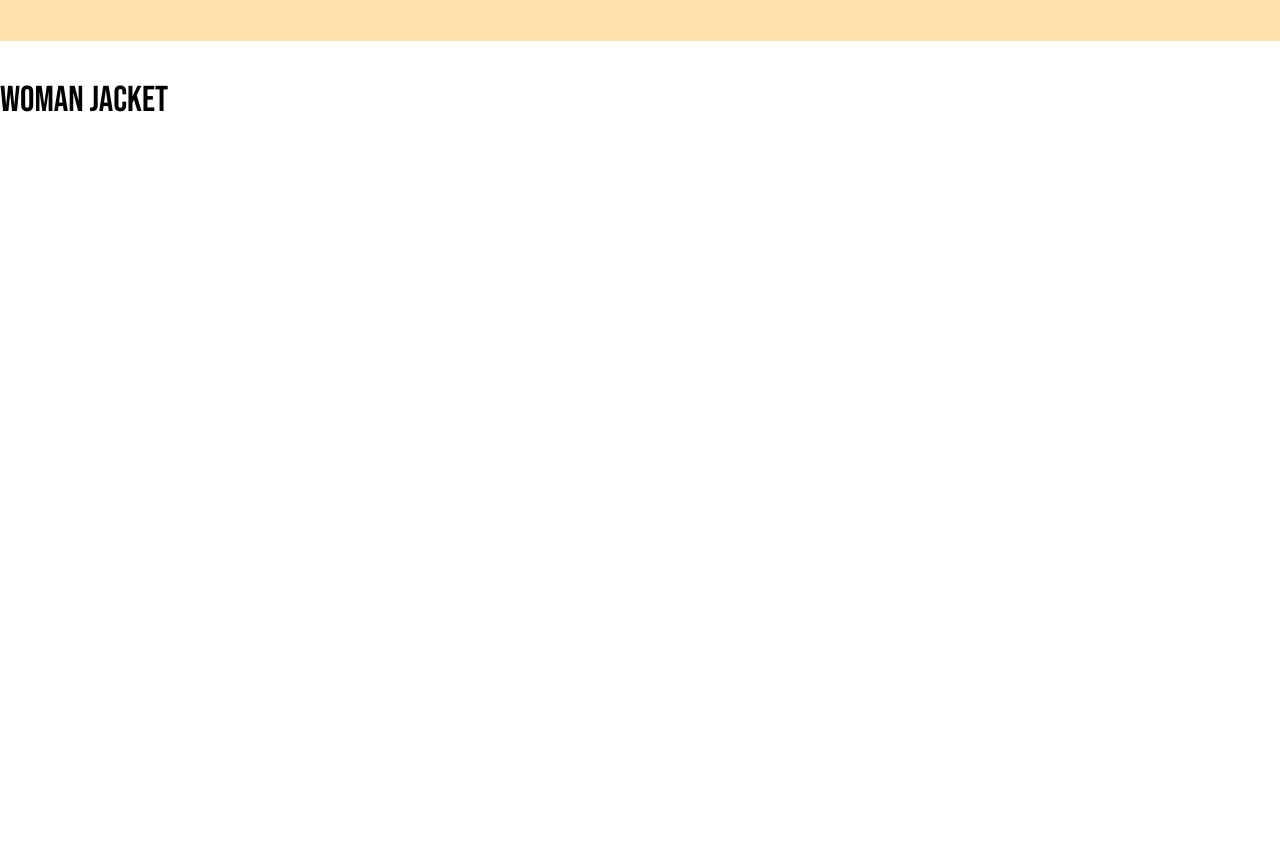
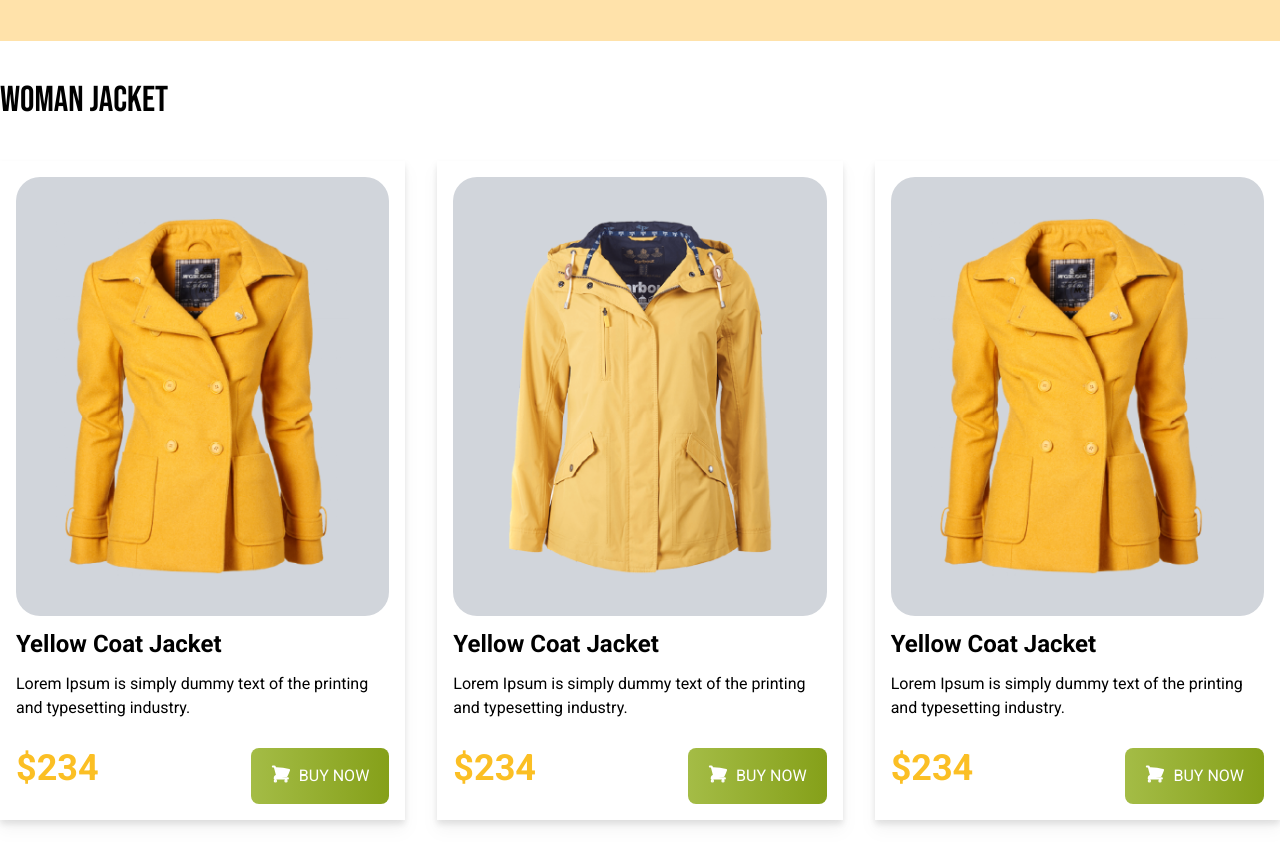
Before and after one commit to Anikcse18/Penguins_Fashion, a plain HTML site: page index.html in a window 1280 px wide. Shown: the part 534-1398 px from the top of the page. Before the commit the page ends 800 px from the top, so only its background shows below. Drawn offline with nearby package versions, Linux system fonts and the light colour scheme.

Commit message:
add jacekt cart

```diff
--- a/index.html
+++ b/index.html
@@ -28,7 +28,7 @@
     </style>
   </head>
   <body>
-    <header class="bg-[#FFE2AA] px-4  md:px-20 py-11">
+    <header class="bg-[#FFE2AA] px-4 md:px-20 py-11">
       <!-- navbar section -->
       <nav></nav>
 
@@ -78,18 +78,116 @@
     </header>
 
     <main class="py-10 max-w-7xl mx-auto">
-
       <!-- women jacket section -->
 
       <section>
         <h1 class="uppercase text-4xl bebas-neua">Woman Jacket</h1>
-        <div>
-          <div class="">
+        <!-- jacket-1 -->
+        <div class="grid grid-cols-3 gap-8 robato py-10">
+          <div class="space-y-3 drop-shadow-lg bg-white p-4">
+            <div class="bg-gray-300 rounded-3xl p-10">
+              <img src="images/jacket-1.png" alt="jacket" />
+            </div>
+            <h4 class="text-2xl font-bold">Yellow Coat Jacket</h4>
+            <p class="text-base">
+              Lorem Ipsum is simply dummy text of the printing and typesetting
+              industry.
+            </p>
+            <div class="flex justify-between items-center">
+              <h1 class="text-4xl font-black text-amber-400">$234</h1>
+              <button
+                class="uppercase font-medium text-white py-4 px-5 mt-4 rounded-lg bg-gradient-to-r from-[#A4BC46] to-[#85A019] flex"
+              >
+                <svg
+                  xmlns="http://www.w3.org/2000/svg"
+                  fill="white"
+                  viewBox="0 0 24 24"
+                  stroke-width="2.5"
+                  stroke="currentColor"
+                  class="w-5 h-5"
+                >
+                  <path
+                    stroke-linecap="round"
+                    stroke-linejoin="round"
+                    d="M2.25 3h1.386c.51 0 .955.343 1.087.835l.383 1.437M7.5 14.25a3 3 0 00-3 3h15.75m-12.75-3h11.218c1.121-2.3 2.1-4.684 2.924-7.138a60.114 60.114 0 00-16.536-1.84M7.5 14.25L5.106 5.272M6 20.25a.75.75 0 11-1.5 0 .75.75 0 011.5 0zm12.75 0a.75.75 0 11-1.5 0 .75.75 0 011.5 0z"
+                  />
+                </svg>
 
+                <span class="pl-2">Buy Now</span>
+              </button>
+            </div>
+          </div>
+
+          <!-- jacket-2 -->
+          <div class="space-y-3 drop-shadow-lg bg-white p-4">
+            <div class="bg-gray-300 rounded-3xl p-10">
+              <img src="images/jacket-2.png" alt="jacket" />
+            </div>
+            <h4 class="text-2xl font-bold">Yellow Coat Jacket</h4>
+            <p class="text-base">
+              Lorem Ipsum is simply dummy text of the printing and typesetting
+              industry.
+            </p>
+            <div class="flex justify-between items-center">
+              <h1 class="text-4xl font-black text-amber-400">$234</h1>
+              <button
+                class="uppercase font-medium text-white py-4 px-5 mt-4 rounded-lg bg-gradient-to-r from-[#A4BC46] to-[#85A019] flex"
+              >
+                <svg
+                  xmlns="http://www.w3.org/2000/svg"
+                  fill="white"
+                  viewBox="0 0 24 24"
+                  stroke-width="2.5"
+                  stroke="currentColor"
+                  class="w-5 h-5"
+                >
+                  <path
+                    stroke-linecap="round"
+                    stroke-linejoin="round"
+                    d="M2.25 3h1.386c.51 0 .955.343 1.087.835l.383 1.437M7.5 14.25a3 3 0 00-3 3h15.75m-12.75-3h11.218c1.121-2.3 2.1-4.684 2.924-7.138a60.114 60.114 0 00-16.536-1.84M7.5 14.25L5.106 5.272M6 20.25a.75.75 0 11-1.5 0 .75.75 0 011.5 0zm12.75 0a.75.75 0 11-1.5 0 .75.75 0 011.5 0z"
+                  />
+                </svg>
+
+                <span class="pl-2">Buy Now</span>
+              </button>
+            </div>
+          </div>
+          <!-- jacket-3 -->
+          <div class="space-y-3 drop-shadow-lg bg-white p-4">
+            <div class="bg-gray-300 rounded-3xl p-10">
+              <img src="images/jacket-1.png" alt="jacket" />
+            </div>
+            <h4 class="text-2xl font-bold">Yellow Coat Jacket</h4>
+            <p class="text-base">
+              Lorem Ipsum is simply dummy text of the printing and typesetting
+              industry.
+            </p>
+            <div class="flex justify-between items-center">
+              <h1 class="text-4xl font-black text-amber-400">$234</h1>
+              <button
+                class="uppercase font-medium text-white py-4 px-5 mt-4 rounded-lg bg-gradient-to-r from-[#A4BC46] to-[#85A019] flex"
+              >
+                <svg
+                  xmlns="http://www.w3.org/2000/svg"
+                  fill="white"
+                  viewBox="0 0 24 24"
+                  stroke-width="2.5"
+                  stroke="currentColor"
+                  class="w-5 h-5"
+                >
+                  <path
+                    stroke-linecap="round"
+                    stroke-linejoin="round"
+                    d="M2.25 3h1.386c.51 0 .955.343 1.087.835l.383 1.437M7.5 14.25a3 3 0 00-3 3h15.75m-12.75-3h11.218c1.121-2.3 2.1-4.684 2.924-7.138a60.114 60.114 0 00-16.536-1.84M7.5 14.25L5.106 5.272M6 20.25a.75.75 0 11-1.5 0 .75.75 0 011.5 0zm12.75 0a.75.75 0 11-1.5 0 .75.75 0 011.5 0z"
+                  />
+                </svg>
+
+                <span class="pl-2">Buy Now</span>
+              </button>
+            </div>
           </div>
         </div>
       </section>
-
     </main>
     <footer></footer>
   </body>
```
